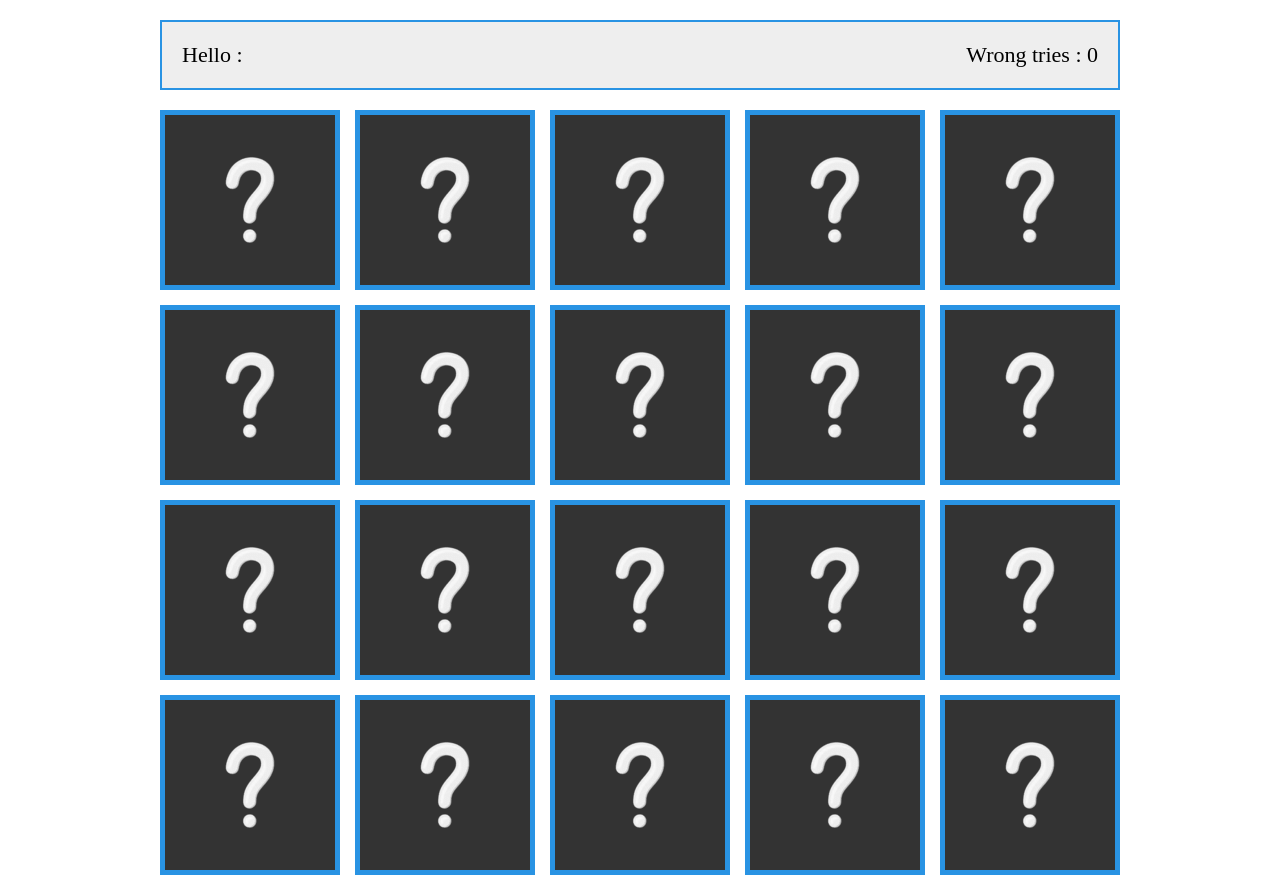
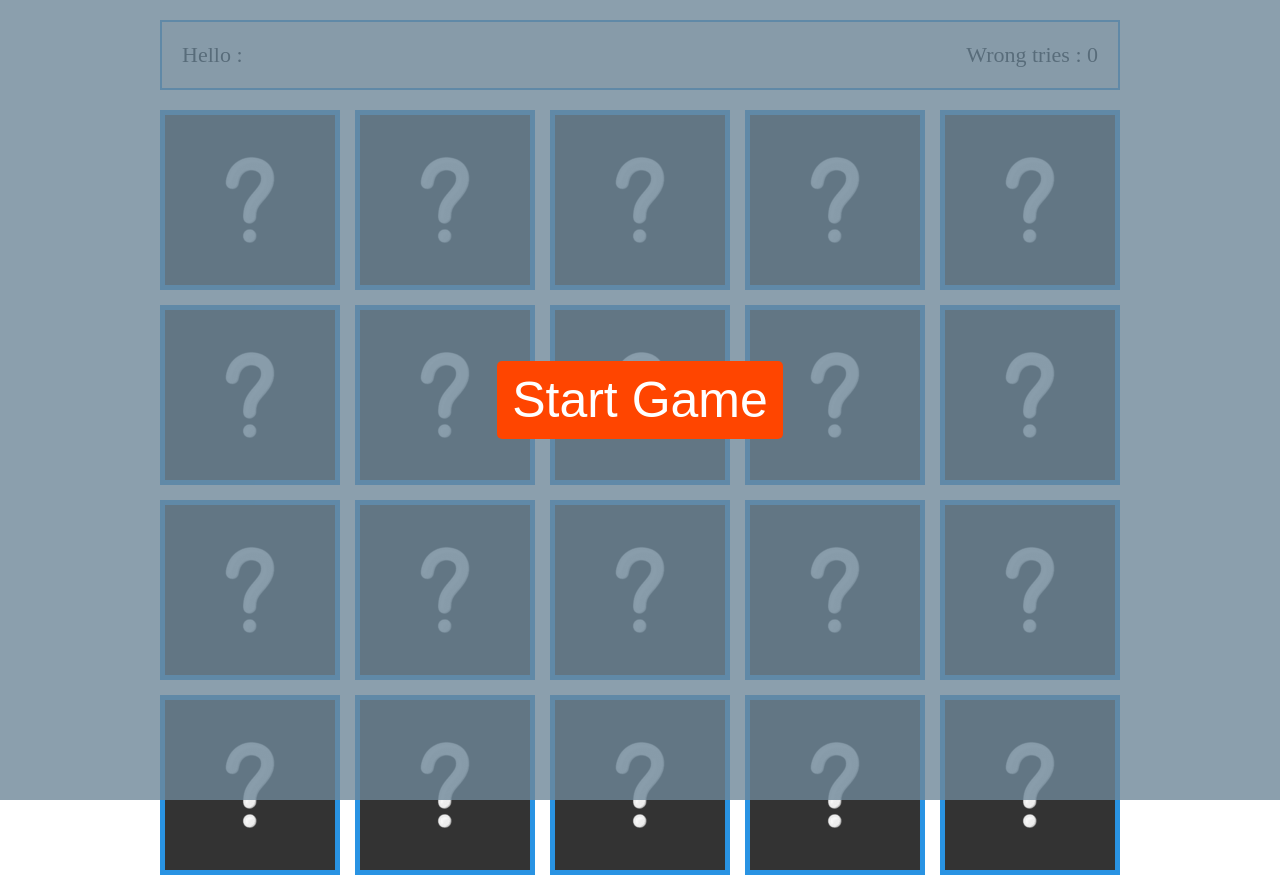
Before and after one commit to mhmdraheem/memory-game, a plain HTML site: page index.html in a window 1280 px wide. Drawn offline with Linux system fonts and the light colour scheme.

Commit message:
re-adding the overlay component

```diff
--- a/main.css
+++ b/main.css
@@ -15,15 +15,13 @@
   display: flex;
   align-items: center;
   justify-content: center;
-
-  display: none;
 }
 
 .overlay button {
   color: white;
   font-size: 50px;
   cursor: pointer;
-  background-color: red;
+  background-color: orangered;
   padding: 10px 15px;
   border: none;
   border-radius: 5px;
```
